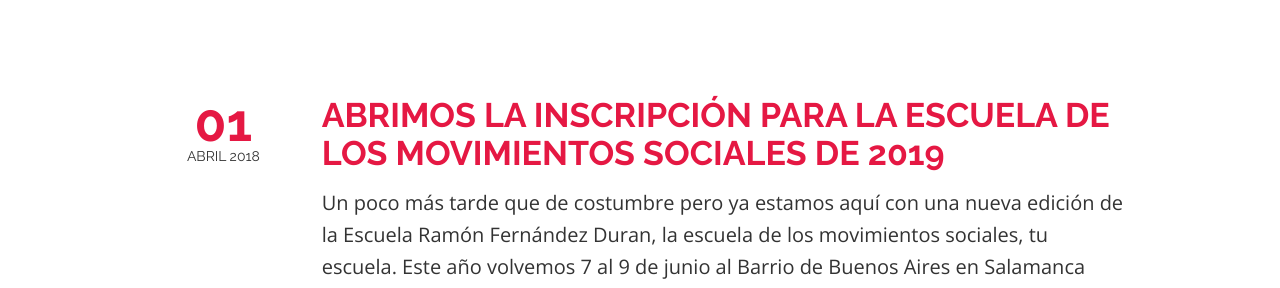
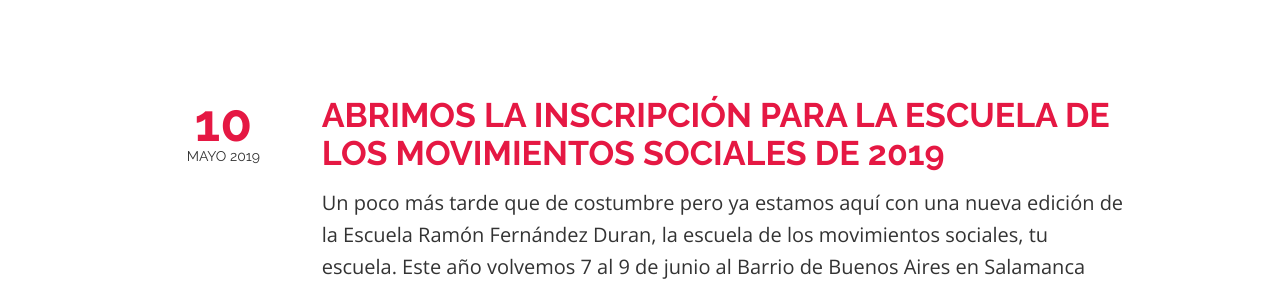
Before and after one commit to escuelaramonfdez/escuelaramonfdez.github.io, a Jekyll site: the page built from index.html, in a window 1280 px wide and 900 px high, scrolled down 379 px. Shown: the part 168-456 px from the top of the window. Built offline with Jekyll 4.4.1, drawn with Linux system fonts in a browser that asks for light colours; nearby versions of some CDN libraries; the list of posts is cut into pages by our own code.

Commit message:
Corrección de errores.

```diff
--- a/_posts/2019-05-10-apertura-inscripcion-escuela-2019.md
+++ b/_posts/2019-05-10-apertura-inscripcion-escuela-2019.md
@@ -1,7 +1,7 @@
 ---
 layout: post
 title: "Abrimos la inscripción para la escuela de los movimientos sociales de 2019"
-date: "2018-04-01"
+date: "2019-05-10"
 comments: true
 ---
 
```
